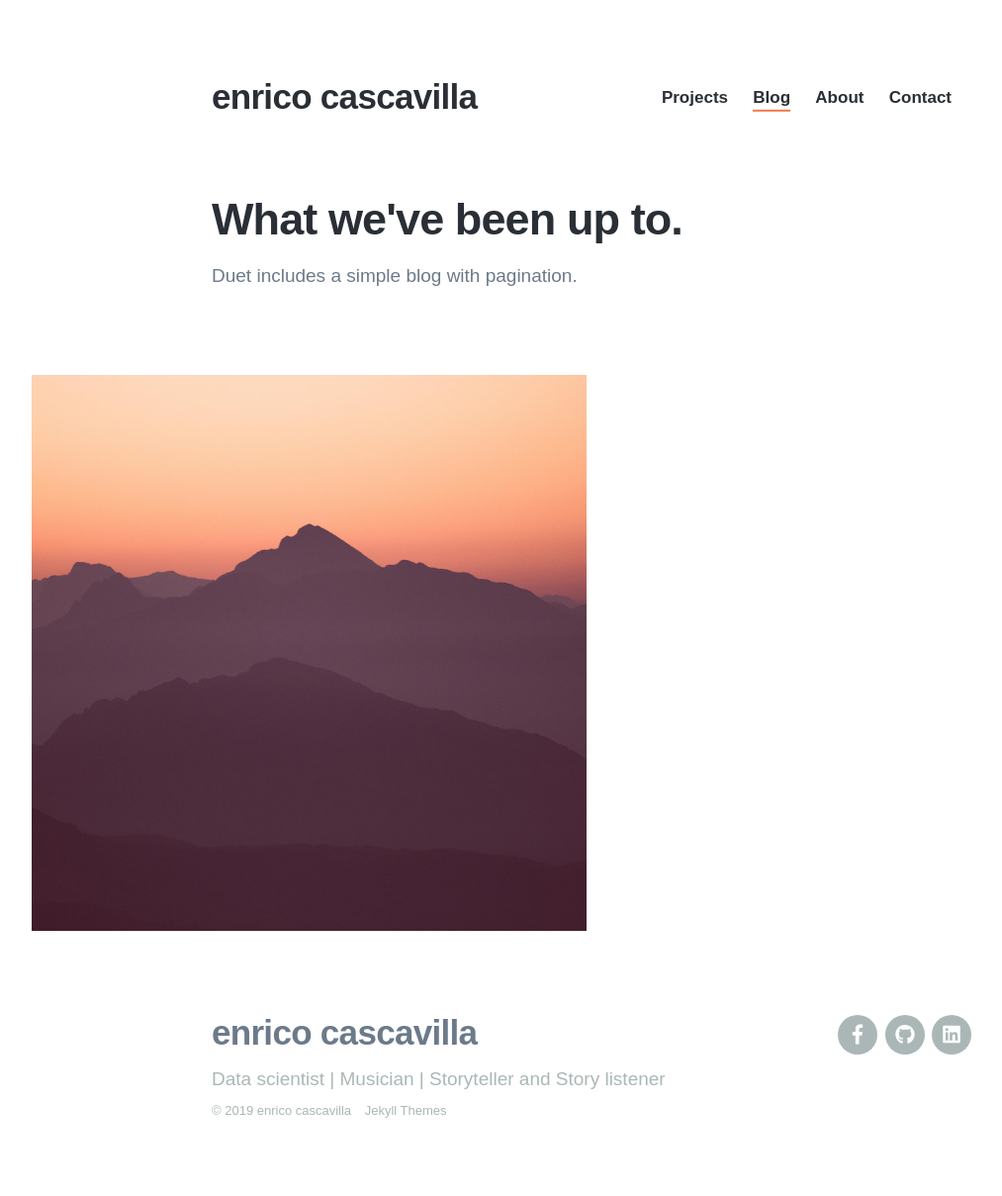
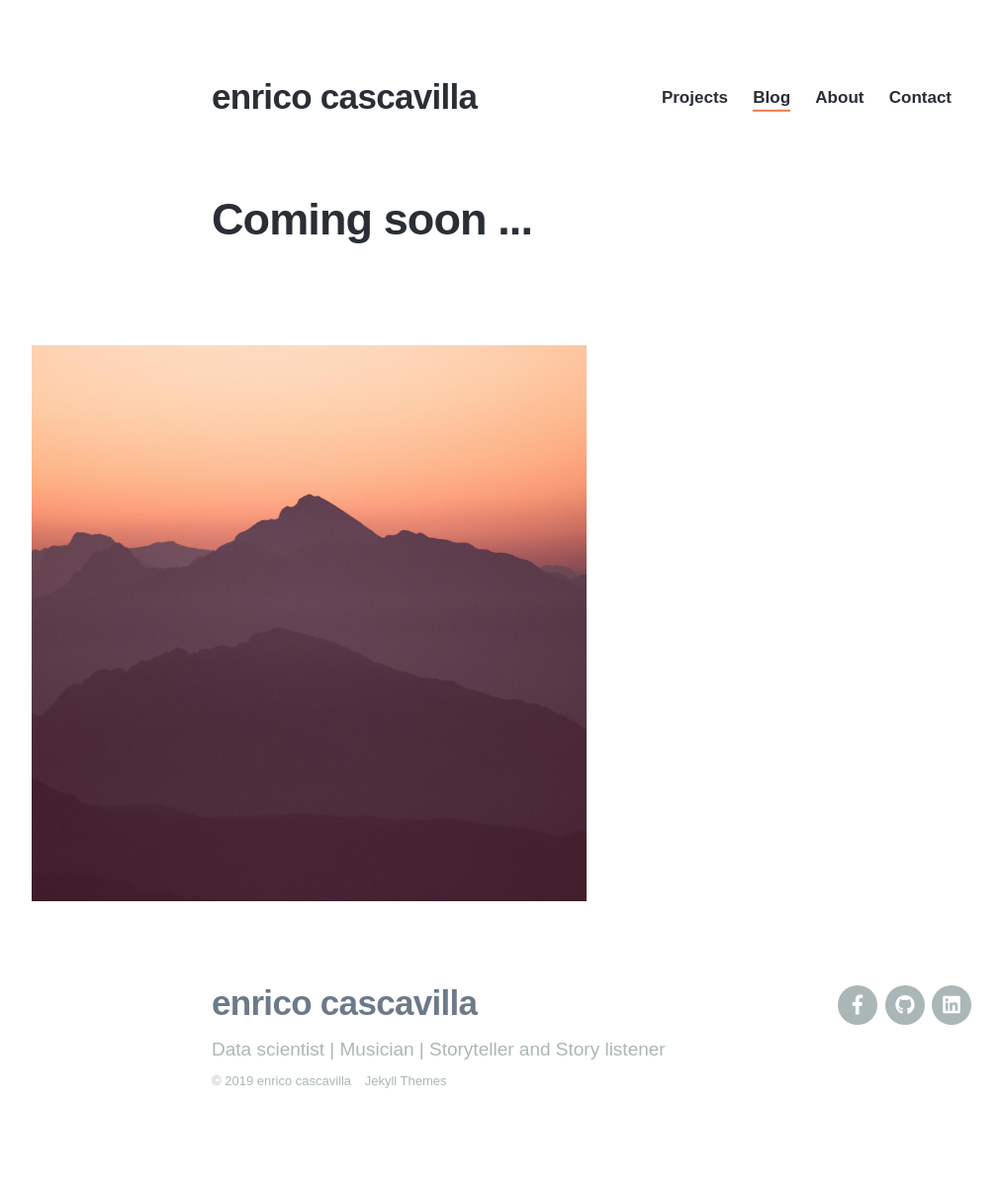
Before and after one commit to enrico-cascavilla/enrico-cascavilla.github.io, a Jekyll site: the page built from blog/index.html, in a window 1280 px wide. Shown: the whole page at 99% size, without its empty margins (42-1055 px from the left). Built offline with Jekyll 4.4.1, drawn with Linux system fonts in a browser that asks for light colours; nearby versions of some CDN libraries; some web fonts are replaced; the list of posts is cut into pages by our own code; after the commit the page ends 1179 px from its top, so only the background shows below that.

```diff
--- a/blog/index.html
+++ b/blog/index.html
@@ -1,7 +1,7 @@
 ---
 layout: default
 title: Blog
-description: Duet includes a simple blog with pagination.
+description: Blog of data science
 featured_image: /images/social.jpg
 ---
 
@@ -9,8 +9,8 @@
 
 	<div class="wrap">
 
-		<h1>What we've been up to.</h1>
-		<p>Duet includes a simple blog with pagination.</p>
+		<h1>Coming soon ...</h1>
+		<p></p>
 
 	</div>
 
```
